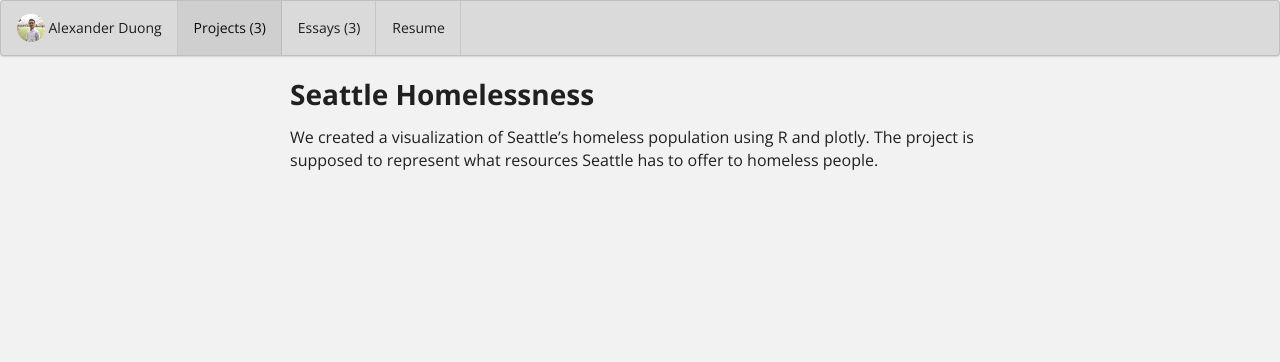
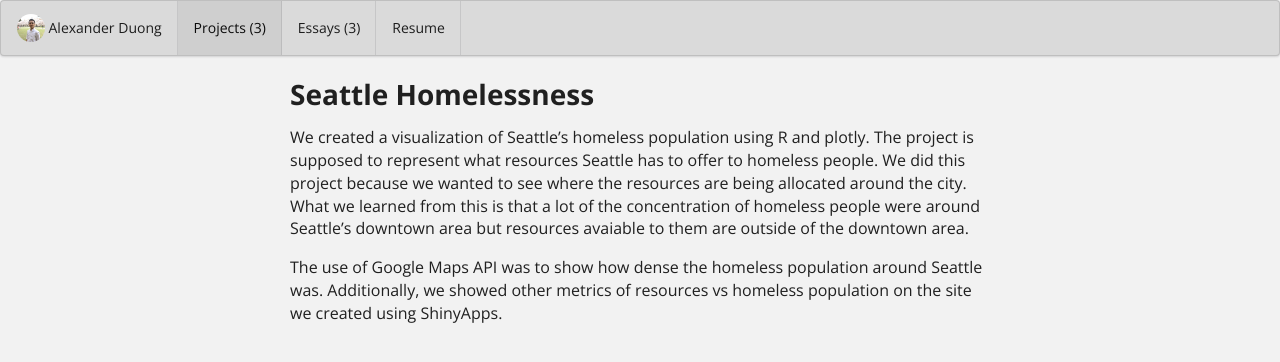
Before and after one commit to aerocraker/aerocraker.github.io, a Jekyll site: the page built from projects/project-1.md, in a window 1280 px wide. Shown: the top 362 px of the page. Built offline with Jekyll 4.4.1, drawn with Linux system fonts in a browser that asks for light colours.

Commit message:
Update project-1.md

```diff
--- a/projects/project-1.md
+++ b/projects/project-1.md
@@ -13,4 +13,6 @@ labels:
 summary: My team and I created a visualization of Seattle's homeless population.
 ---
 
-We created a visualization of Seattle's homeless population using R and plotly. The project is supposed to represent what resources Seattle has to offer to homeless people.
+We created a visualization of Seattle's homeless population using R and plotly. The project is supposed to represent what resources Seattle has to offer to homeless people. We did this project because we wanted to see where the resources are being allocated around the city. What we learned from this is that a lot of the concentration of homeless people were around Seattle's downtown area but resources avaiable to them are outside of the downtown area.
+
+The use of Google Maps API was to show how dense the homeless population around Seattle was. Additionally, we showed other metrics of resources vs homeless population on the site we created using ShinyApps.
```
